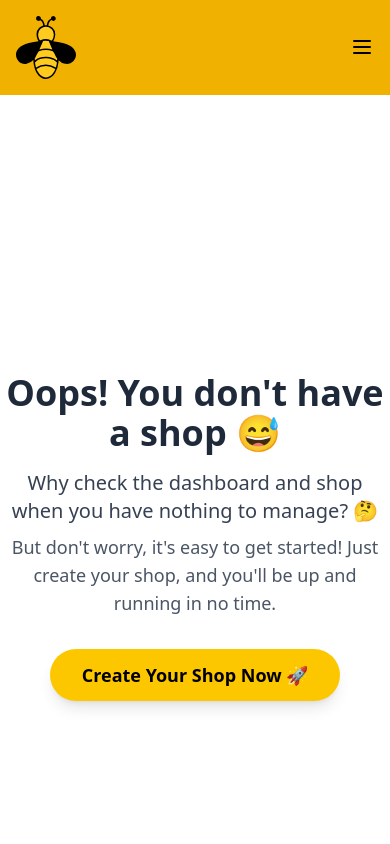
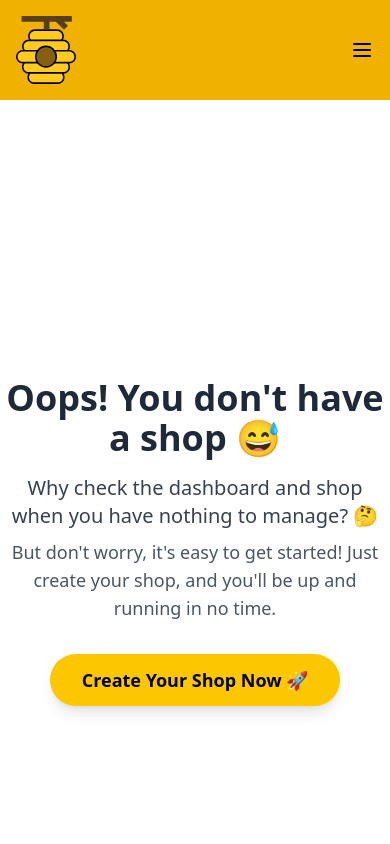
Before and after one commit to AdeelTahir-SE/OfferHive, a Next.js app in the folder offerhive/: page /shop/manageShop in a window 390 px wide. Shown: the top 844 px of the page. Built offline with nearby package versions, Linux system fonts and the light colour scheme; no server answers.

Commit message:
--modified logo--

```diff
--- a/offerhive/src/components/header.tsx
+++ b/offerhive/src/components/header.tsx
@@ -33,9 +33,9 @@ export default function Header() {
   }, []);
 
   return (
-    <nav className="bg-yellow-500 text-black p-4 flex justify-between items-center mb-0 z-50 md:z-0 relative">
+    <nav className="bg-yellow-500 text-black p-4 flex justify-between items-center mb-0 z-40 md:z-0 relative">
       <div className="flex items-center justify-between w-full md:w-auto">
-        <Image src="/logo.svg" alt="logo" width={60} height={60} />
+        <Image src="/hive.svg" alt="logo" width={60} height={60} />
         <button
           ref={buttonRef}
           onClick={toggleMenu}
--- a/offerhive/src/components/optionsBar.tsx
+++ b/offerhive/src/components/optionsBar.tsx
@@ -3,7 +3,7 @@ import { LayoutDashboard, ShoppingBag, LogOut } from "lucide-react";
 
 export default function OptionsBar() {
   return (
-<section className="relative z-0 md:z-20 flex items-center justify-center w-full bg-gray-100 py-4 overflow-visible">
+<section className="relative z-50 md:z-20 flex items-center justify-center w-full bg-gray-100 py-4 overflow-visible">
   <ul className="flex flex-row items-center justify-center space-x-6 rounded-full bg-gray-300 px-6 py-2 shadow-md">
     <TooltipItem href="/shop/dashboard" label="Dashboard">
       <LayoutDashboard className="w-6 h-6 text-black" />
```
Also changed, not shown: offerhive/public/hive.svg (added).
